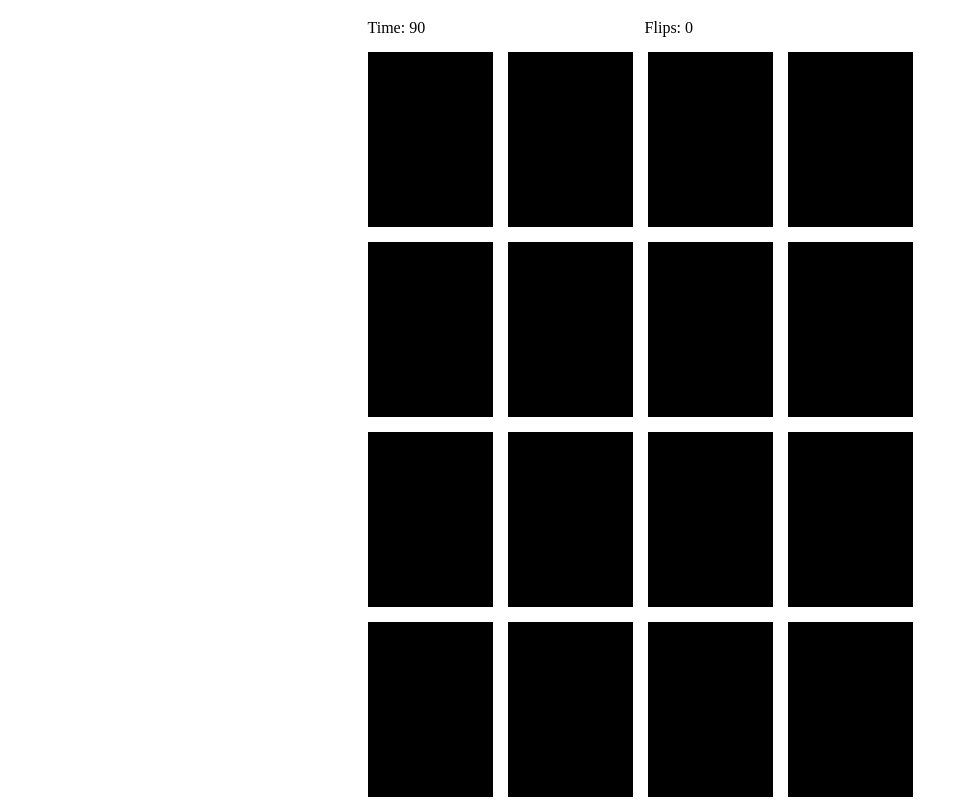
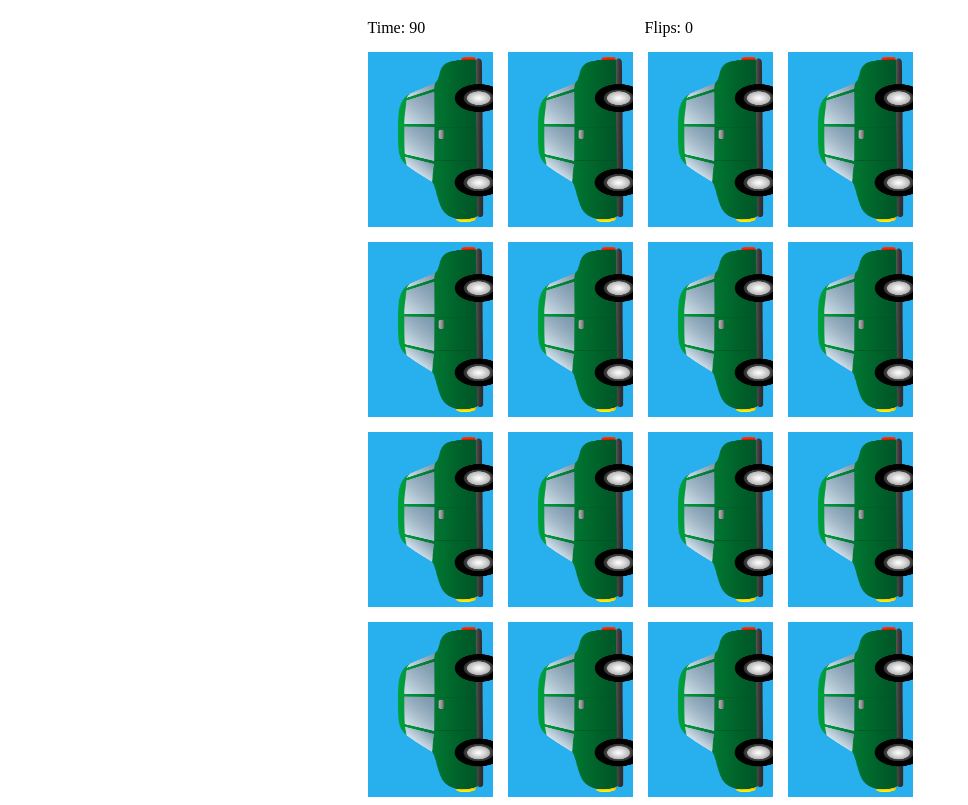
Before and after one commit to camerong-dev/memory-game, a plain HTML site: page index.html in a window 1280 px wide. Shown: the part 61-866 px from the top of the page, without its empty margins (0-968 px from the left). Drawn offline with Linux system fonts and the light colour scheme.

Commit message:
Add image and colour to back side of card

```diff
--- a/assets/css/style.css
+++ b/assets/css/style.css
@@ -20,5 +20,15 @@
 .card {
     height: 175px;
     width: 125px;
-    background-color: black;
+    background-color: rgb(40, 175, 238);
+    overflow: hidden;
 }
+
+.back-side {
+    width: 165px;
+    height: 105px;
+    transform: rotate(270deg);
+    margin-top: 35px;
+    margin-right: 10px;
+    display: flex;
+}
--- a/index.html
+++ b/index.html
@@ -24,67 +24,83 @@
             </div>
         </div>
             <div class="card">
-
+                <img class="back-side" src="assets/images/back-card-image.png" alt="Cartoon car representing
+                back side of card">
             </div>
 
             <div class="card">
-
+                <img class="back-side" src="assets/images/back-card-image.png" alt="Cartoon car representing
+                back side of card">
             </div>
 
             <div class="card">
-
+                <img class="back-side" src="assets/images/back-card-image.png" alt="Cartoon car representing
+                back side of card">
             </div>
 
             <div class="card">
-
+                <img class="back-side" src="assets/images/back-card-image.png" alt="Cartoon car representing
+                back side of card">
             </div>
 
             <div class="card">
-
+                <img class="back-side" src="assets/images/back-card-image.png" alt="Cartoon car representing
+                back side of card">
             </div>
 
             <div class="card">
-
+                <img class="back-side" src="assets/images/back-card-image.png" alt="Cartoon car representing
+                back side of card">
             </div>
 
             <div class="card">
-
+                <img class="back-side" src="assets/images/back-card-image.png" alt="Cartoon car representing
+                back side of card">
             </div>
 
             <div class="card">
-
+                <img class="back-side" src="assets/images/back-card-image.png" alt="Cartoon car representing
+                back side of card">
             </div>
 
             <div class="card">
-
+                <img class="back-side" src="assets/images/back-card-image.png" alt="Cartoon car representing
+                back side of card">
             </div>
 
             <div class="card">
-
+                <img class="back-side" src="assets/images/back-card-image.png" alt="Cartoon car representing
+                back side of card">
             </div>
 
             <div class="card">
-
+                <img class="back-side" src="assets/images/back-card-image.png" alt="Cartoon car representing
+                back side of card">
             </div>
 
             <div class="card">
-
+                <img class="back-side" src="assets/images/back-card-image.png" alt="Cartoon car representing
+                back side of card">
             </div>
 
             <div class="card">
-
+                <img class="back-side" src="assets/images/back-card-image.png" alt="Cartoon car representing
+                back side of card">
             </div>
 
             <div class="card">
-
+                <img class="back-side" src="assets/images/back-card-image.png" alt="Cartoon car representing
+                back side of card">
             </div>
 
             <div class="card">
-
+                <img class="back-side" src="assets/images/back-card-image.png" alt="Cartoon car representing
+                back side of card">
             </div>
 
             <div class="card">
-
+                <img class="back-side" src="assets/images/back-card-image.png" alt="Cartoon car representing
+                back side of card">
             </div>
     </div>
 
```
